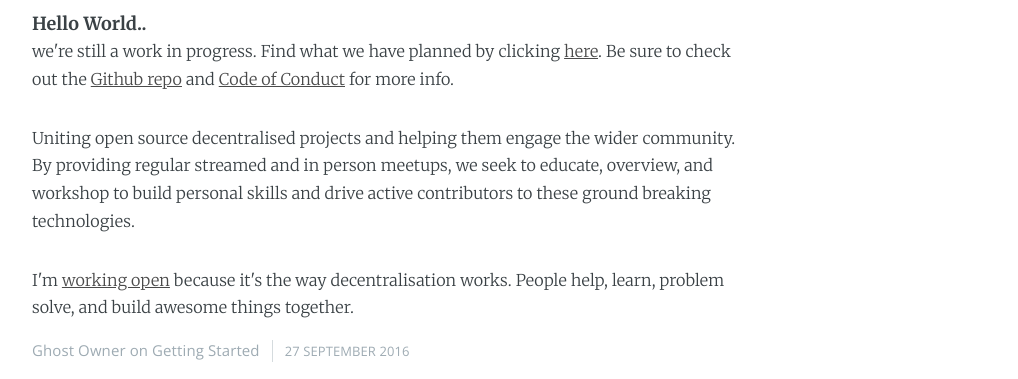
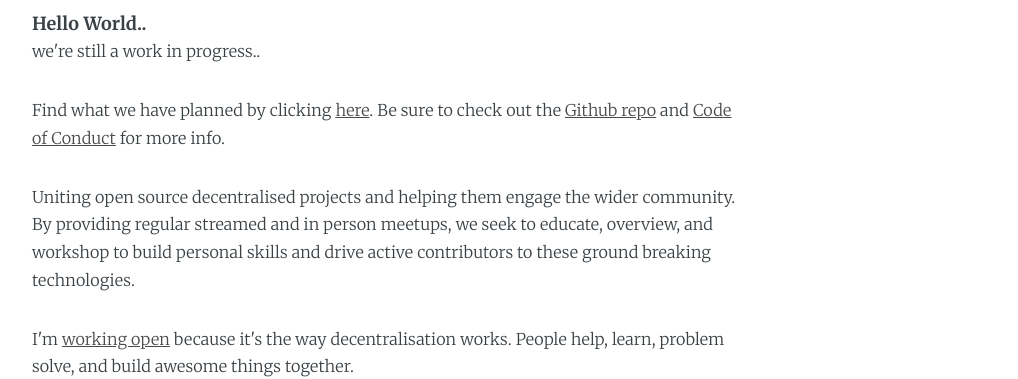
Before and after one commit to decentech/decentech.github.io, a plain HTML site: page index.html in a window 1280 px wide. Shown: the part 418-797 px from the top of the page, without its empty margins (253-1271 px from the left). Drawn offline with nearby package versions, Linux system fonts and the light colour scheme.

Commit message:
first line break up

```diff
--- a/index.html
+++ b/index.html
@@ -97,7 +97,9 @@
     <section class="post-excerpt">
         <strong>Hello World..</strong>
         <br>
-        <p>we're still a work in progress. Find what we have planned by clicking <a href="https://github.com/decentech/meetups">here</a>. Be sure to check out the <a href="https://github.com/decentech/">Github repo</a> and <a href="https://github.com/decentech/working-open/blob/master/code-of-conduct.md">Code of Conduct</a> for more info.</p>
+        <p>we're still a work in progress..</p>
+        <br>
+        <p>Find what we have planned by clicking <a href="https://github.com/decentech/meetups">here</a>. Be sure to check out the <a href="https://github.com/decentech/">Github repo</a> and <a href="https://github.com/decentech/working-open/blob/master/code-of-conduct.md">Code of Conduct</a> for more info.</p>
         <br>
         <p>Uniting open source decentralised projects and helping them engage the wider community. By providing regular streamed and in person meetups, we seek to educate, overview, and workshop to build personal skills and drive active contributors to these ground breaking technologies.</p>
         <br>
```
